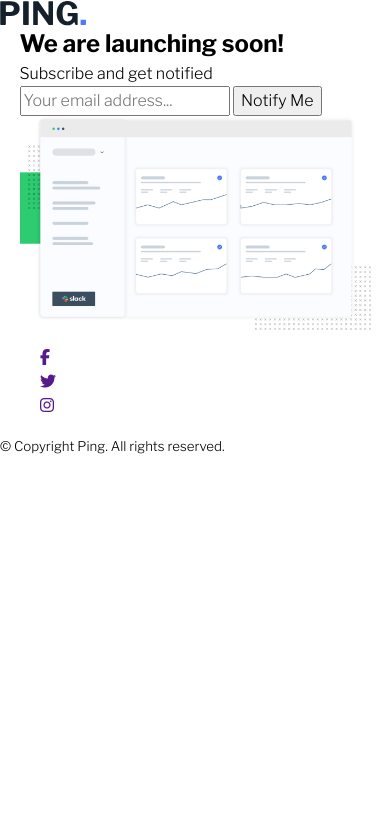
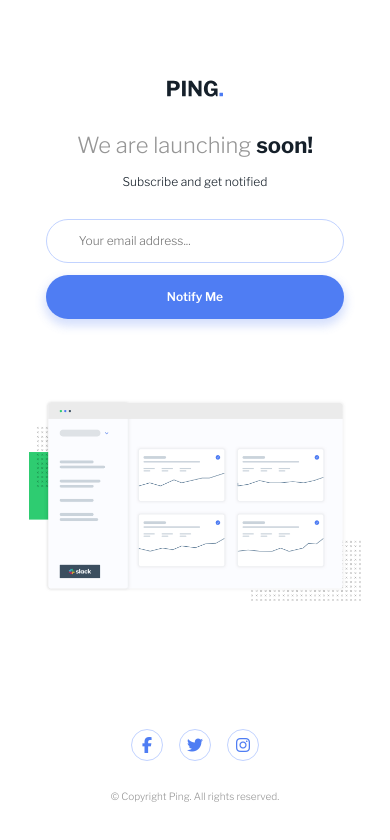
Before and after one commit to Yasmine10/ping-single-column-coming-soon-page, a website: page index.html in a window 390 px wide. Drawn offline with nearby package versions, Linux system fonts and the light colour scheme.

Commit message:
finished styling mobile

```diff
--- a/app/scss/base/_globals.scss
+++ b/app/scss/base/_globals.scss
@@ -2,6 +2,99 @@
 /* ---------- GLOBALS --------- */
 /* ---------------------------- */
 
+@use "sass:map";
+@use "utils" as *;
+
+$fontsizes-desktop: (
+  "header": 3rem,         // 48px
+  "subheader": 1.25rem,   // 20px
+  "copyright": 0.75rem,   // 12px
+  "text": 1rem,           // 16px
+);
+
+$fontsizes-mobile: (
+  "header": 1.375rem,     // 22px
+  "subheader": 0.75rem,   // 12px
+  "copyright": 0.625rem,  // 10px
+  "text": 0.75rem,        // 12px
+);
+
+$fontweights: (
+  "light": 300,
+  "semi-bold": 600,
+  "bold": 700,
+);
+
+/* general */
+
+html, body {
+  width: 100%;
+  height: 100%;
+}
+
 body {
+  min-height: 100%;
+  display: flex;
+  flex-direction: column;
+  align-items: stretch;
+
   font-family: var(--ff-primary);
+  font-size: map.get($fontsizes-mobile, "text");
 }
+
+main {
+  flex-grow: 1;
+}
+
+header, main, footer {
+  flex-shrink: 0;
+}
+
+/* typography */
+
+h1 {
+  font-size: map.get($fontsizes-mobile, "header");
+  font-weight: map.get($fontweights, "light");
+  color: var(--clr-neutral-gray);
+}
+
+strong {
+  font-weight: map.get($fontweights, "bold");
+  color: var(--clr-neutral-dark-blue);
+}
+
+/* button styles */
+
+.btn {
+  display: inline-block;
+  padding: 1.15em 3.875em;    // 1.125em 3.875em
+  border: none;
+  border-radius: 1.75rem;
+  font-size: map.get($fontsizes-mobile, "text");
+  font-weight: map.get($fontweights, "semi-bold");
+  line-height: 1.35;
+}
+
+.btn-primary {
+  @extend .btn;
+  background-color: var(--clr-primary);
+  color: white;
+
+  box-shadow: 0px 5px 10px 2px rgba(76, 123, 243, 0.230414);
+
+  &:hover,
+  &:focus {
+
+  }
+}
+
+/* form styles */
+
+input[type="email"] {
+  background: none;
+  border: 1px solid var(--clr-secondary-blue);
+  border-radius: 1.75rem;
+  padding: 1em 2rem;
+
+  color: hsla(223, 59%, 70%, 1);
+}
--- a/app/scss/base/_reset.scss
+++ b/app/scss/base/_reset.scss
@@ -30,6 +30,8 @@ ul[role='list'],
 ol[role='list'],
 ul[class] {
   list-style: none;
+  margin: 0;
+  padding: 0;
 }
 
 /* Set core root defaults */
--- a/app/scss/base/_utils.scss
+++ b/app/scss/base/_utils.scss
@@ -18,6 +18,6 @@ $breakpoints: (
 }
 
 .container {
-  width: min(90%, 40rem);
+  width: min(85%, 40rem);
   margin: 0 auto;
 }
--- a/app/scss/views/_home.scss
+++ b/app/scss/views/_home.scss
@@ -0,0 +1,78 @@
+@use "sass:map";
+@use "base/globals" as *;
+
+.header {
+  margin-top: 5rem;
+  margin-bottom: 2rem;
+
+  img {
+    margin: 0 auto;
+    max-width: 3.5rem;
+  }
+}
+
+.launching {
+  text-align: center;
+
+  &__title {
+    padding-bottom: 0.5em;
+  }
+
+  &__text {
+    color: var(--clr-neutral-dark-blue);
+    margin-bottom: 1.75rem;
+  }
+
+  &__form {
+    display: flex;
+    flex-direction: column;
+    gap: 0.75rem;
+    max-width: 90%;
+    margin: 0 auto;
+  }
+
+  &__image {
+    margin-top: 5rem;
+  }
+}
+
+.footer {
+  .copyright {
+    margin-top: 1.75rem;
+    margin-bottom: 2.5rem;
+    text-align: center;
+    font-size: map.get($fontsizes-mobile, "copyright");
+    color: var(--clr-neutral-gray);
+  }
+}
+
+.social-links {
+
+  &__list {
+    display: flex;
+    justify-content: center;
+    gap: 1rem;
+  }
+
+  &__link {
+    text-decoration: none;
+    color: var(--clr-primary);
+  }
+
+  .icon {
+    width: 2rem;
+    height: 2rem;
+    border: 1px solid var(--clr-secondary-blue);
+    border-radius: 50%;
+    font-size: 1rem;
+
+    // to center the icons in the circle
+    display: flex;
+    justify-content: center;
+    align-items: center;
+  }
+
+  .sr-only {
+    visibility: hidden;
+  }
+}
--- a/index.html
+++ b/index.html
@@ -36,23 +36,23 @@
     <div class="social-links">
       <ul role="list" class="social-links__list">
         <li class="social-links__item">
-          <a href="" aria-label="Facebook">
-            <i class="fab fa-facebook-f" aria-hidden="true" title="Facebook"></i>
+          <a class="social-links__link" href="" aria-label="Facebook">
+            <i class="fab fa-facebook-f icon" aria-hidden="true" title="Facebook"></i>
           </a>
         </li>
         <li class="social-links__item">
-          <a href="" aria-label="Twitter">
-            <i class="fab fa-twitter" aria-hidden="true" title="Twitter"></i>
+          <a class="social-links__link" href="" aria-label="Twitter">
+            <i class="fab fa-twitter icon" aria-hidden="true" title="Twitter"></i>
           </a>
         </li>
         <li class="social-links__item">
-          <a href="" aria-label="Instagram">
-            <i class="fab fa-instagram" aria-hidden="true" title="Instagram"></i>
+          <a class="social-links__link" href="" aria-label="Instagram">
+            <i class="fab fa-instagram icon" aria-hidden="true" title="Instagram"></i>
           </a>
         </li>
       </ul>
     </div>
-    <small>&copy; Copyright Ping. All rights reserved.</small>
+    <p class="copyright">&copy; Copyright Ping. All rights reserved.</p>
   </footer>
 
 </body>
```
Also changed, not shown: dist/css/main.css, 1 other file.
